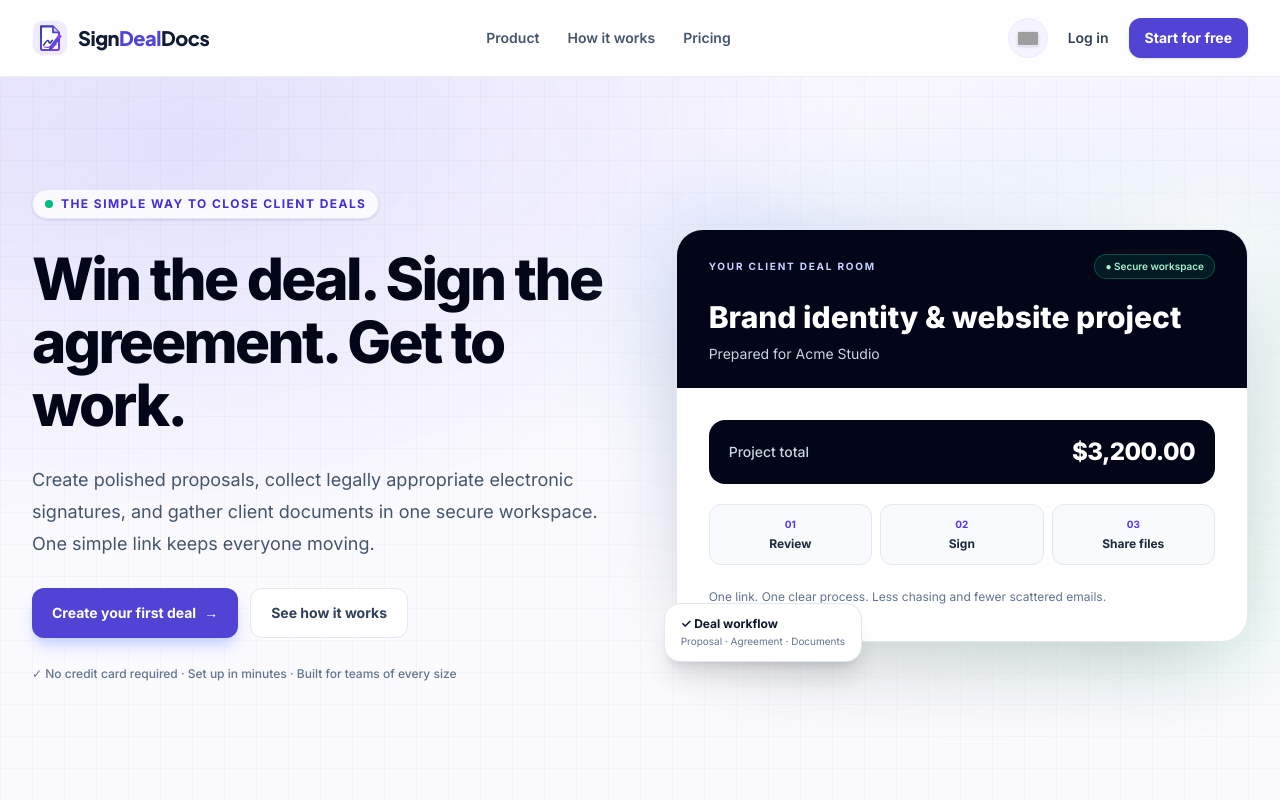
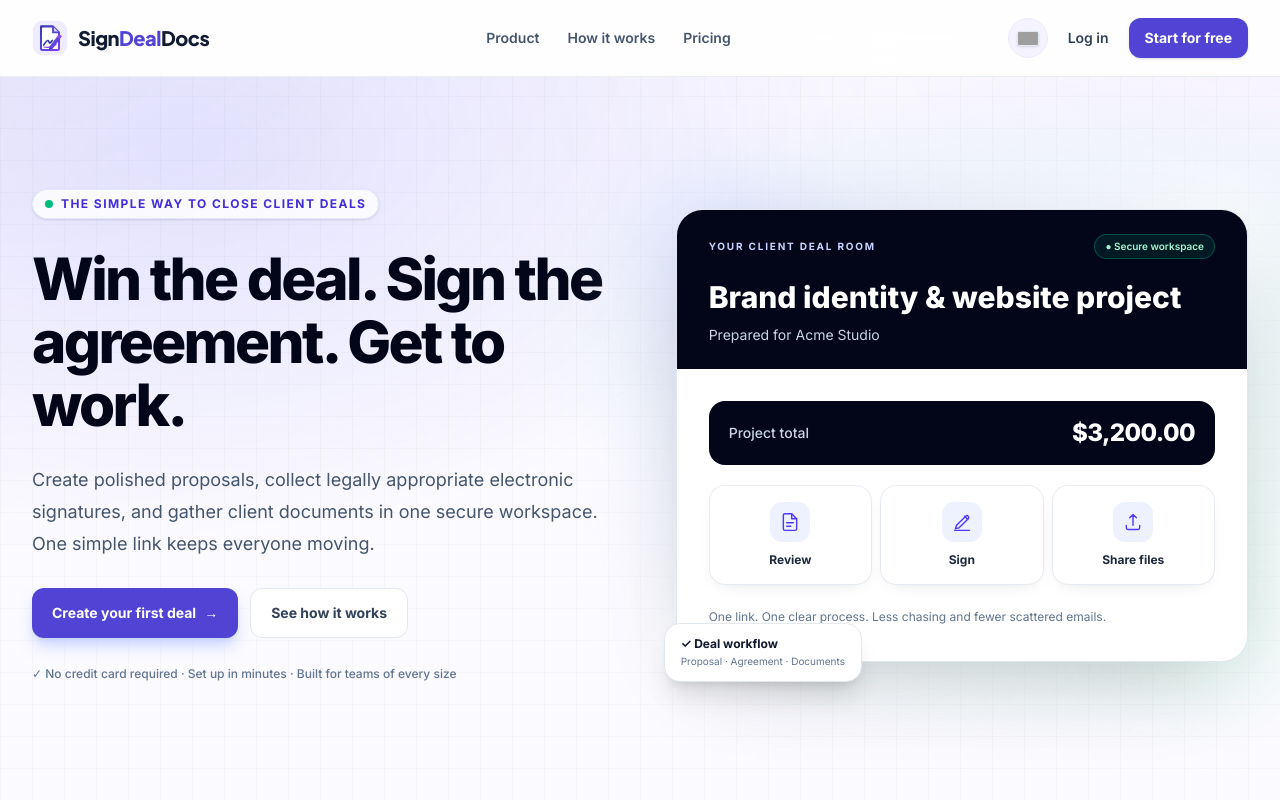
Before and after one commit to Abhay-Sharma14/signdealdocs, a Next.js app: page / in a window 1280 px wide. Shown: the top 800 px of the page. Built offline with nearby package versions, Linux system fonts and the light colour scheme; grey boxes are pictures that could not be loaded.

Commit message:
Refine homepage workflow preview with premium action icons instead of step numbers

```diff
--- a/components/home-page.tsx
+++ b/components/home-page.tsx
@@ -73,7 +73,20 @@ export default function HomePage() {
                     <span className="text-2xl font-extrabold tracking-tight">{formatCurrency(3200)}</span>
                   </div>
                   <div className="grid grid-cols-3 gap-2">
-                    {[t("review"),t("sign"),t("upload")].map((label,index)=><div key={label} className="rounded-xl border border-slate-200 bg-slate-50 px-2 py-3 text-center"><span className="block text-[10px] font-bold text-indigo-600">0{index+1}</span><span className="mt-1 block text-xs font-bold text-slate-800">{label}</span></div>)}
+                    {[t("review"), t("sign"), t("upload")].map((label, index) => (
+                      <div key={label} className="flex min-w-0 flex-col items-center justify-center gap-2.5 rounded-2xl border border-slate-200/80 bg-white px-2 py-4 text-center shadow-[0_6px_18px_-12px_rgba(30,41,59,.25)]">
+                        <span className="flex h-10 w-10 items-center justify-center rounded-xl bg-indigo-50 text-indigo-600">
+                          {index === 0 ? (
+                            <svg aria-hidden="true" viewBox="0 0 24 24" fill="none" className="h-5 w-5" stroke="currentColor" strokeWidth="1.7" strokeLinecap="round" strokeLinejoin="round"><path d="M14 2H6a2 2 0 0 0-2 2v16a2 2 0 0 0 2 2h12a2 2 0 0 0 2-2V8Z"/><path d="M14 2v6h6M8 13h8M8 17h5"/></svg>
+                          ) : index === 1 ? (
+                            <svg aria-hidden="true" viewBox="0 0 24 24" fill="none" className="h-5 w-5" stroke="currentColor" strokeWidth="1.7" strokeLinecap="round" strokeLinejoin="round"><path d="m15 5 4 4M4 20l4.5-1 11-11a2.12 2.12 0 0 0-3-3l-11 11L4 20ZM3 22h18"/></svg>
+                          ) : (
+                            <svg aria-hidden="true" viewBox="0 0 24 24" fill="none" className="h-5 w-5" stroke="currentColor" strokeWidth="1.7" strokeLinecap="round" strokeLinejoin="round"><path d="M12 16V3m0 0L8 7m4-4 4 4M4 16v3a2 2 0 0 0 2 2h12a2 2 0 0 0 2-2v-3"/></svg>
+                          )}
+                        </span>
+                        <span className="text-xs font-bold text-slate-800">{label}</span>
+                      </div>
+                    ))}
                   </div>
                   <p className="text-xs leading-6 text-slate-500">One link. One clear process. Less chasing and fewer scattered emails.</p>
                 </div>
```
